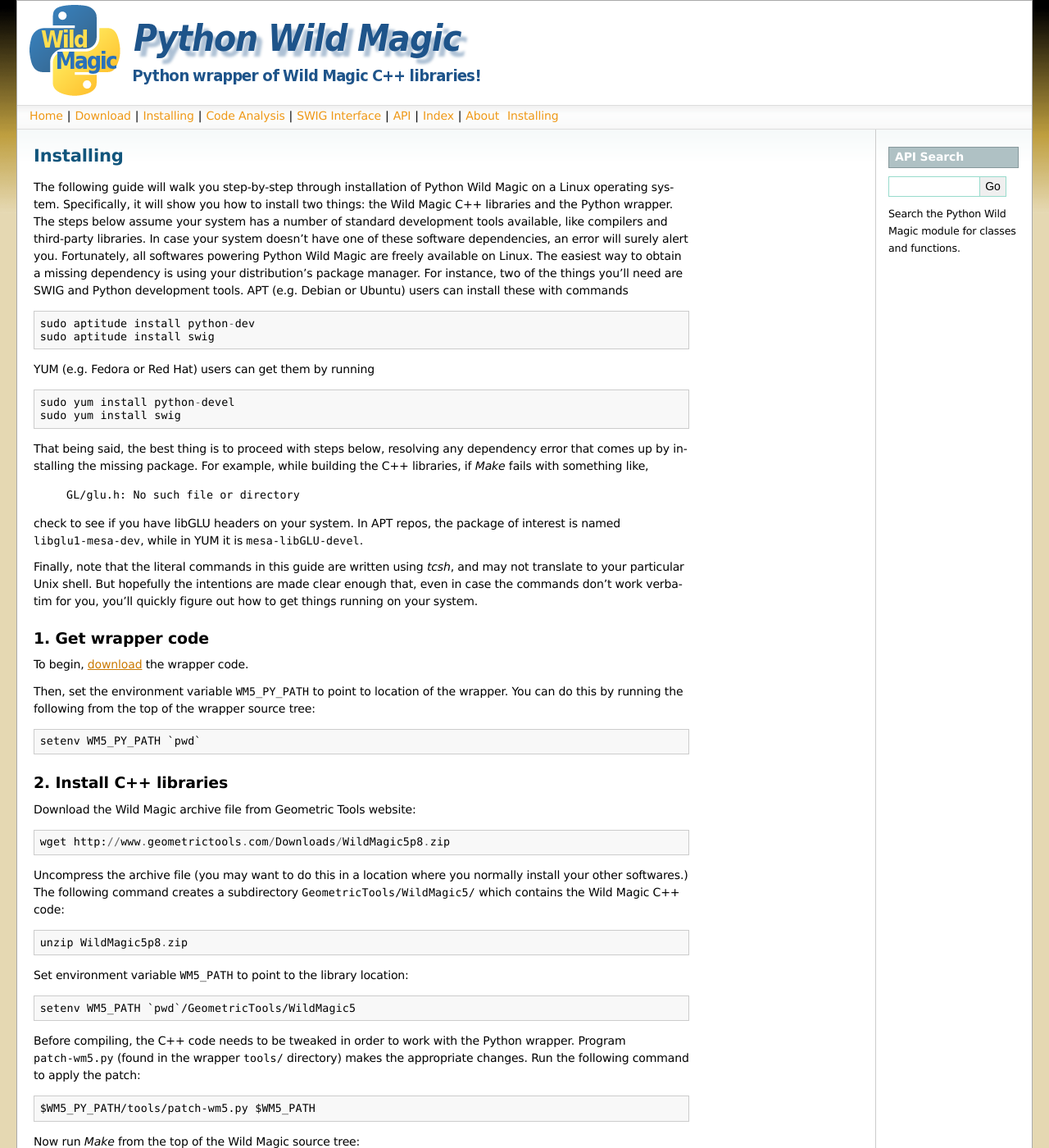
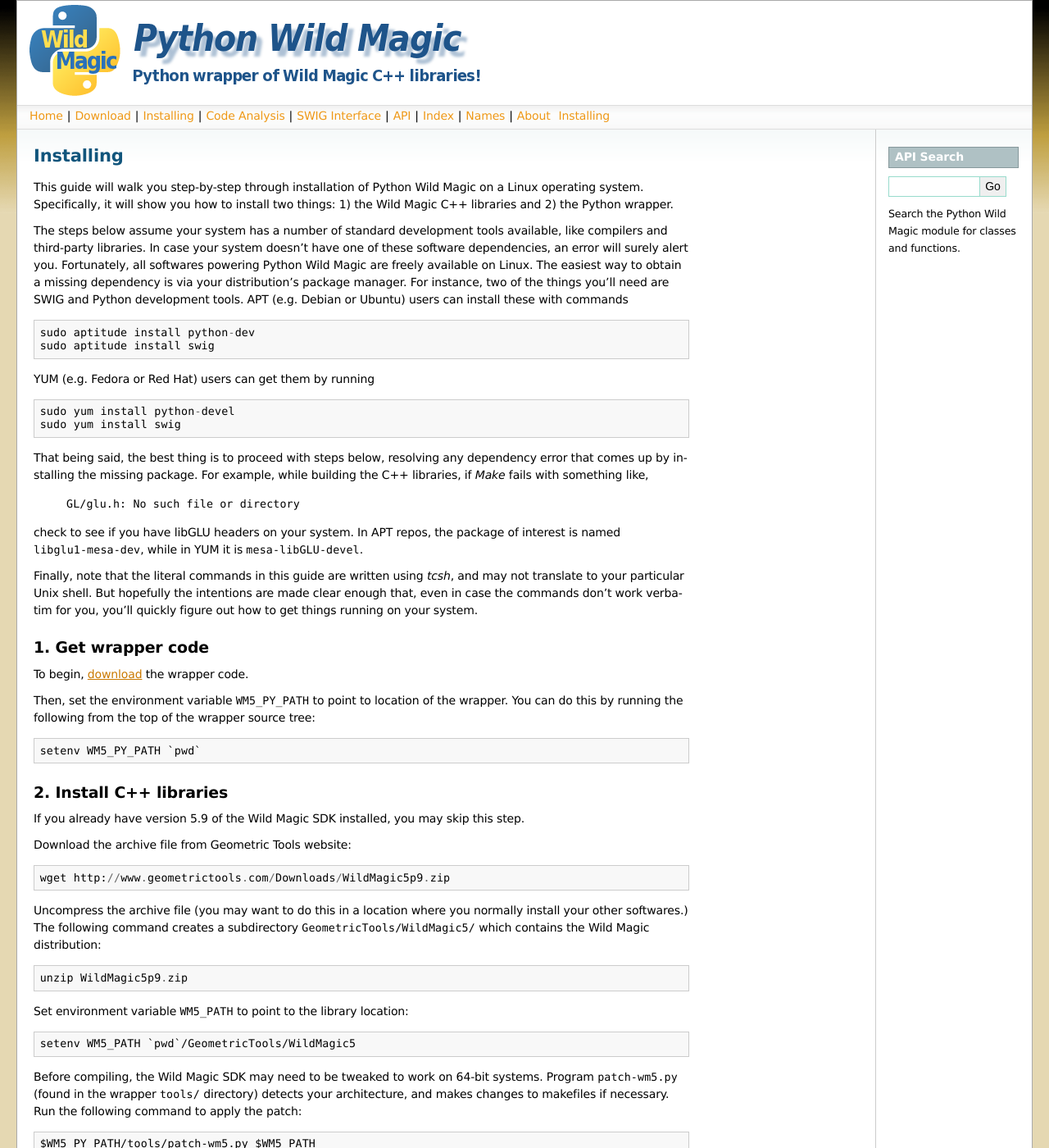
Before and after one commit to vmlaker/pythonwildmagic, a Sphinx documentation site: the page built from docs/source/installing.rst, in a window 1280 px wide and 1400 px high. Shown: the whole window at 82% size. Built offline with Sphinx 7.4.7, drawn with Linux system fonts in a browser that asks for light colours; formulas are drawn with MathJax 3; some of the changed text lies outside the part shown.

Commit message:
Updated for Wild Magic 5.9, added diagrams.

```diff
--- a/docs/source/_themes/pywm/layout.html
+++ b/docs/source/_themes/pywm/layout.html
@@ -14,6 +14,7 @@
 <li><a href="swig_interface.html">SWIG Interface</a>|</li>
 <li><a href="api.html">API</a>|</li>
 <li><a href="genindex.html">Index</a>|</li>
+<li><a href="names.html">Names</a>|</li>
 <li><a href="about.html">About</a></li>
 {% endblock %}
 
--- a/docs/source/installing.rst
+++ b/docs/source/installing.rst
@@ -4,12 +4,13 @@
 Installing
 **********
 
-The following guide will walk you step-by-step through installation of |NAME| on a Linux operating system.
-Specifically, it will show you how to install two things: the Wild Magic C++ libraries and the Python wrapper.
+This guide will walk you step-by-step through installation of |NAME| on a Linux operating system.
+Specifically, it will show you how to install two things: 1) the Wild Magic C++ libraries and 2) the Python wrapper.
+
 The steps below assume your system has a number of standard development tools available, like compilers and third-party libraries.
 In case your system doesn't have one of these software dependencies, an error will surely alert you.
 Fortunately, all softwares powering |NAME| are freely available on Linux.
-The easiest way to obtain a missing dependency is using your distribution's package manager.
+The easiest way to obtain a missing dependency is via your distribution's package manager.
 For instance, two of the things you'll need are SWIG and Python development tools.
 APT (e.g. Debian or Ubuntu) users can install these with commands
 ::
@@ -50,25 +51,27 @@
 2. Install C++ libraries
 ========================
 
-Download the Wild Magic archive file from Geometric Tools website:
+If you already have version 5.9 of the Wild Magic SDK installed, you may skip this step.
+
+Download the archive file from Geometric Tools website:
 ::
 
-  wget http://www.geometrictools.com/Downloads/WildMagic5p8.zip
+  wget http://www.geometrictools.com/Downloads/WildMagic5p9.zip
 
 Uncompress the archive file
 (you may want to do this in a location where you normally install your other softwares.)
-The following command creates a subdirectory ``GeometricTools/WildMagic5/`` which contains the Wild Magic C++ code:
+The following command creates a subdirectory ``GeometricTools/WildMagic5/`` which contains the Wild Magic distribution:
 ::
 
-  unzip WildMagic5p8.zip
+  unzip WildMagic5p9.zip
 
 Set environment variable ``WM5_PATH`` to point to the library location:
 ::
 
   setenv WM5_PATH `pwd`/GeometricTools/WildMagic5
 
-Before compiling, the C++ code needs to be tweaked in order to work with the Python wrapper.
-Program ``patch-wm5.py`` (found in the wrapper ``tools/`` directory) makes the appropriate changes.
+Before compiling, the Wild Magic SDK may need to be tweaked to work on 64-bit systems.
+Program ``patch-wm5.py`` (found in the wrapper ``tools/`` directory) detects your architecture, and makes changes to makefiles if necessary.
 Run the following command to apply the patch:
 ::
 
@@ -78,7 +81,7 @@
 Now run *Make* from the top of the Wild Magic source tree:
 ::
 
-  cd WM5_PATH
+  cd $WM5_PATH
   make -j8 CFG=Release -f makefile.wm5
 
 
--- a/tools/version.py
+++ b/tools/version.py
@@ -1 +1 @@
-number = '0.25'
+number = '0.26'
```
Also changed, not shown: docs/source/about.rst (+5 -3 lines), docs/source/code_analysis.rst (+8 -2 lines), docs/source/index.rst (+2 -6 lines), docs/source/names.rst (added, +14 -0 lines), docs/source/swig_interface.rst (+15 -5 lines), 8 other files.
